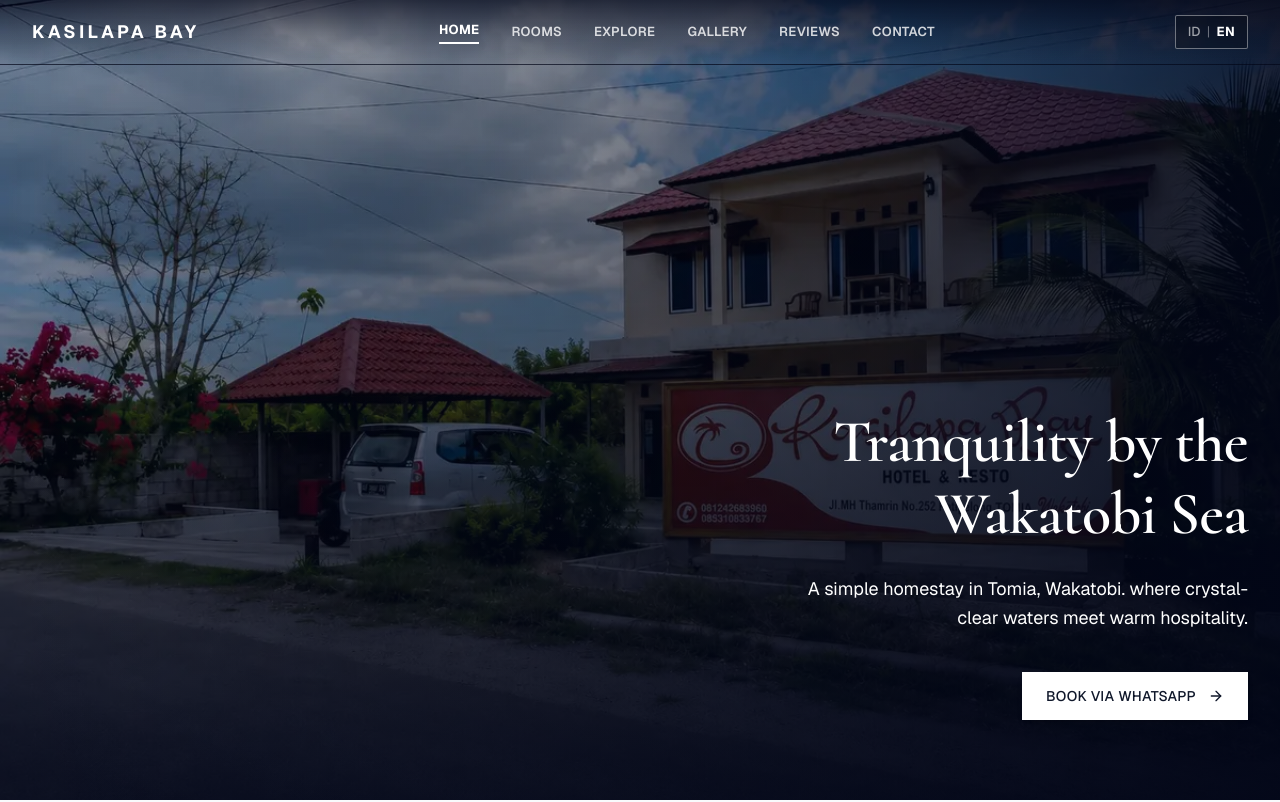
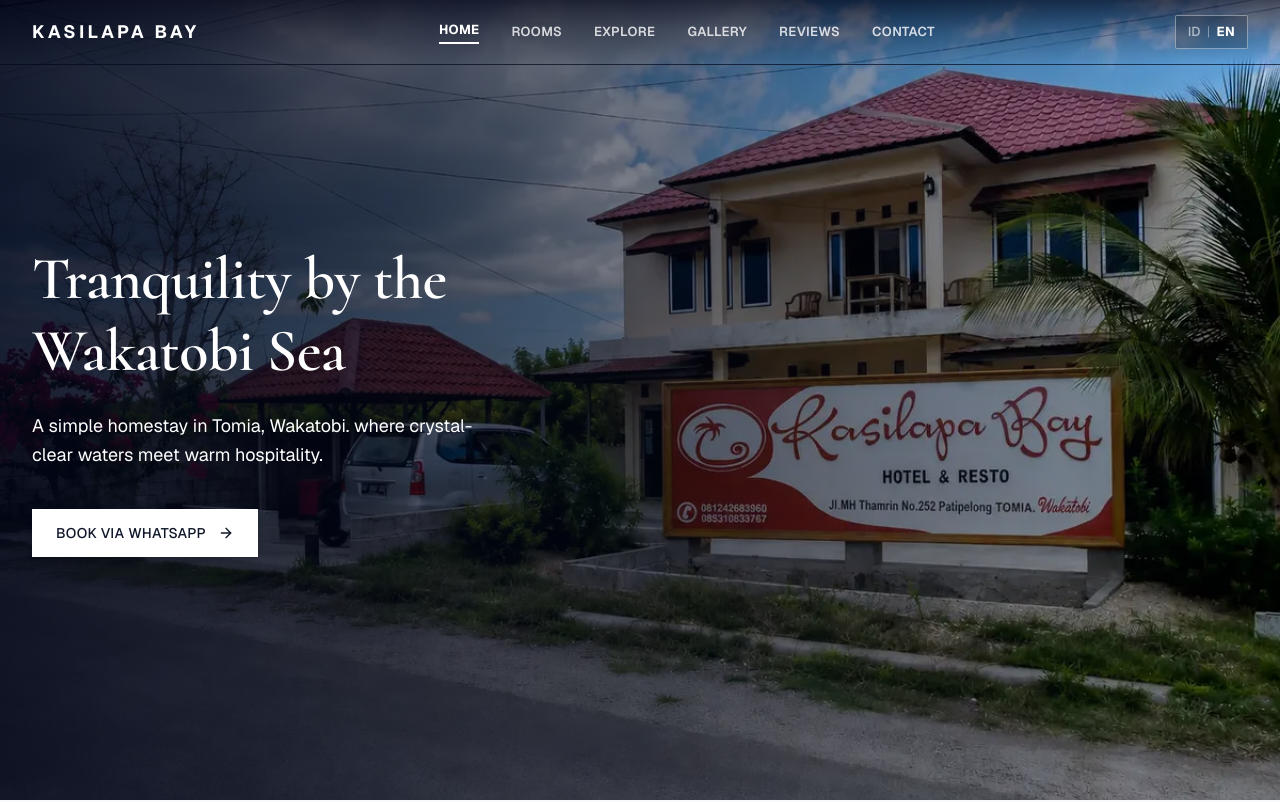
Before and after one commit to fahril168/website-kasilapa-bay, a Next.js app: page /en in a window 1280 px wide. Shown: the top 802 px of the page. Built offline with nearby package versions, Linux system fonts and the light colour scheme.

Commit message:
feat(ui): make hero section content left-aligned & vertically centered on desktop while keeping bottom-right alignment on mobile

```diff
--- a/components/sections/HeroSection.tsx
+++ b/components/sections/HeroSection.tsx
@@ -18,7 +18,7 @@ export default function HeroSection({ dict, lang }: Props) {
       : "Hello, I'm interested in staying at Kasilapa Bay. Could you let me know about room availability?";
 
   return (
-    <section className="relative h-screen min-h-[600px] flex items-end pb-12 sm:pb-16 lg:pb-20">
+    <section className="relative h-screen min-h-[600px] flex items-end lg:items-center pb-12 sm:pb-16 lg:pb-0">
       {/* Background image */}
       <div className="absolute inset-0 bg-slate-900">
         <Image
@@ -29,17 +29,18 @@ export default function HeroSection({ dict, lang }: Props) {
           sizes="100vw"
           className="object-cover object-center"
         />
-        {/* Dark gradient overlay tuned for bottom-right text readability */}
-        <div className="absolute inset-0 bg-gradient-to-t from-slate-950/90 via-slate-950/45 to-slate-950/20" />
-        <div className="absolute inset-0 bg-gradient-to-l from-slate-950/80 via-slate-950/30 to-transparent" />
+        {/* Dark gradient overlay tuned for mobile bottom-right and desktop left-center */}
+        <div className="absolute inset-0 bg-gradient-to-t from-slate-950/90 via-slate-950/45 to-slate-950/20 lg:hidden" />
+        <div className="absolute inset-0 bg-gradient-to-l from-slate-950/80 via-slate-950/30 to-transparent lg:hidden" />
+        <div className="hidden lg:block absolute inset-0 bg-gradient-to-r from-slate-950/85 via-slate-950/50 to-transparent" />
       </div>
 
-      <div className="relative z-10 mx-auto max-w-7xl w-full px-5 sm:px-6 lg:px-8 flex justify-end">
+      <div className="relative z-10 mx-auto max-w-7xl w-full px-5 sm:px-6 lg:px-8 flex justify-end lg:justify-start">
         <motion.div
           initial={{ opacity: 0, y: 30 }}
           animate={{ opacity: 1, y: 0 }}
           transition={{ duration: 0.8, delay: 0.2, ease: "easeOut" }}
-          className="max-w-xl text-right flex flex-col items-end"
+          className="max-w-xl text-right flex flex-col items-end lg:text-left lg:items-start"
         >
           <h1
             className="text-3xl sm:text-4xl md:text-5xl lg:text-6xl text-white leading-[1.1] mb-4 sm:mb-6 font-serif"
@@ -48,7 +49,7 @@ export default function HeroSection({ dict, lang }: Props) {
             {dict.hero.tagline}
           </h1>
           <p
-            className="text-white/90 text-sm sm:text-base lg:text-lg leading-relaxed mb-8 sm:mb-10 max-w-md text-right"
+            className="text-white/90 text-sm sm:text-base lg:text-lg leading-relaxed mb-8 sm:mb-10 max-w-md text-right lg:text-left"
             style={{ color: "#ffffff" }}
           >
             {dict.hero.subtitle}
```
